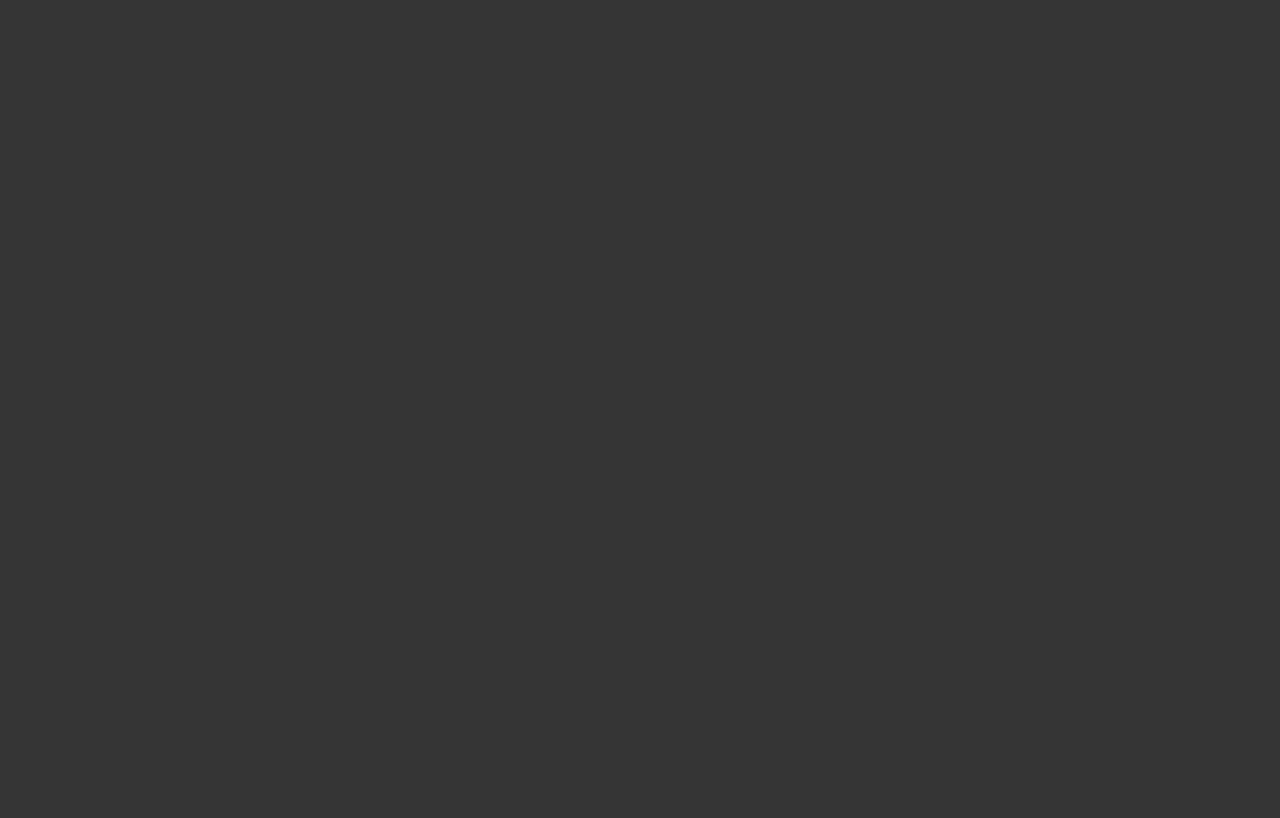
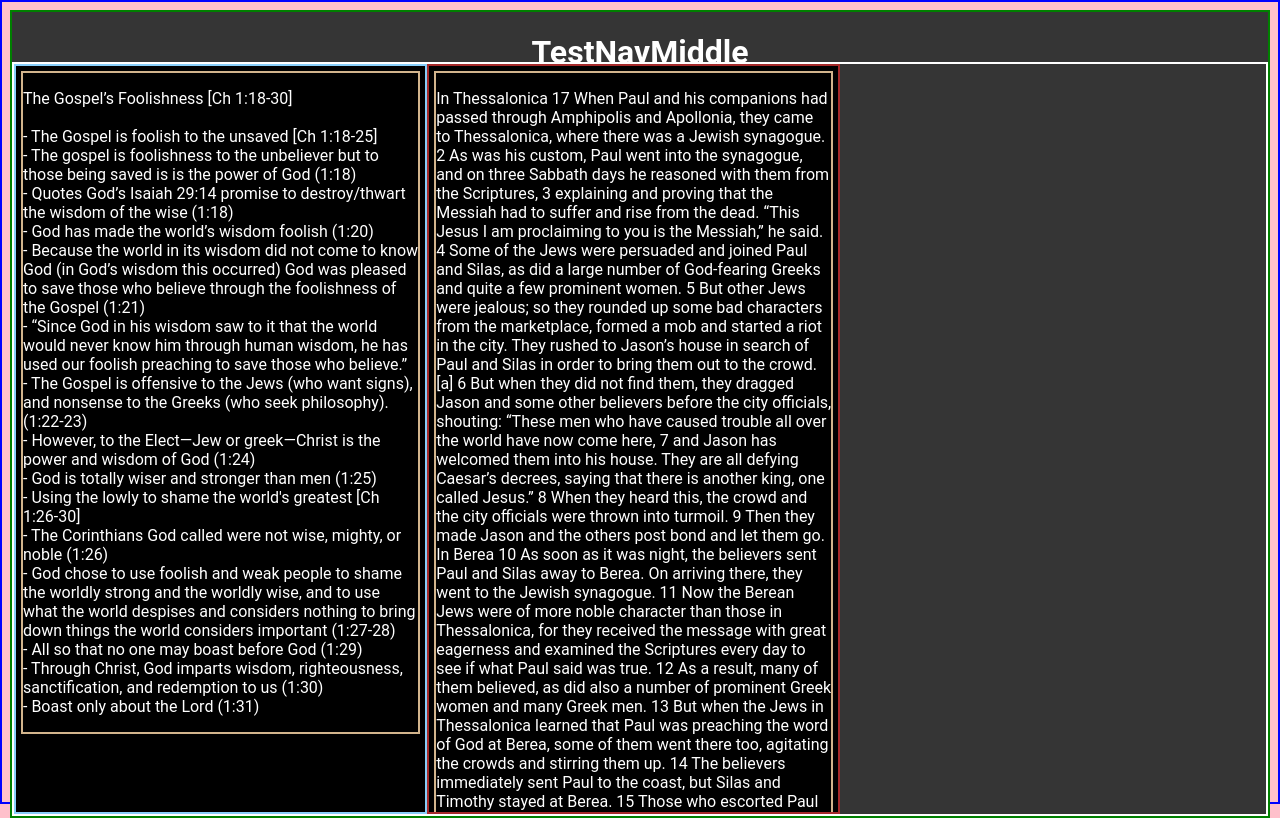
Before and after one commit to BereanBible/BereanBible.github.io, a PHP site: page / in a window 1280 px wide. Before the commit the page is empty. Run offline with PHP 8.4, Linux system fonts and the light colour scheme.

Commit message:
Working on height of page and scrollers

```diff
--- a/css/style.css
+++ b/css/style.css
@@ -8,10 +8,21 @@
     --navHeight: 50px;
 }
 
+html {
+    height: 100%/*calc(100vh - var(--navHeight))*/;
+    width: auto;
+    /*DEBUG*/border: solid 2px blue;
+    background-color: pink;
+}
+
 body {
     background-color: var(--defaultBackground);
     color: var(--defaultTextColor);
     font-family: var(--defaultFont);
+
+    height: auto/*calc(100vh - var(--navHeight))*/;
+    /*DEBUG*/overflow: hidden;
+    /*DEBUG*/border: solid 2px green;
 }
 
 
@@ -42,7 +53,8 @@ body {
 
 #main {
     width: auto;/*Or should be 3x auto?*/
-    height: auto;
+    height: calc(100vh - var(--navHeight));
+    overflow: hidden;
 
     /* CSS Grid Structure */
     display: grid;
@@ -51,6 +63,7 @@ body {
     grid-auto-rows: auto;
     grid-template-areas:
         "mrg bib itl";
+    /*DEBUG*/border: solid 2px white;
 }
 
 #bibleContainer {
@@ -58,12 +71,32 @@ body {
     background-color: var(--bibleBackground);
     display: flex;
     flex-wrap: wrap;
+    padding: 5px;
+    overflow-y: auto;
+    /*DEBUG*/border: solid 2px brown;
 }
 
 #marginContainer {
     grid-area: mrg;
     background-color: var(--marginBackground);
+    padding: 5px;
+    overflow-y: auto;
+    /*DEBUG*/border: solid 2px lightskyblue;
 }
+
+#bibleContent {
+    margin: 0px;
+    padding: 0px;
+    /*DEBUG*/border: solid 2px tan;
+}
+
+#marginContent {
+    margin: 0px;
+    padding: 0px;
+    /*DEBUG*/border: solid 2px tan;
+}
+
+
 
 .center {
     display: flex;
--- a/includes/headTagContents.php
+++ /dev/null
@@ -1,10 +0,0 @@
-<meta charset="UTF-8">
-<meta name="viewport" content="width=device-width, initial-scale=1.0">
-
-<!-- Stylesheets -->
-<link href="css/style.css" rel="stylesheet" />
-
-<!-- Favicon -->
-<link rel="icon" href="graphics/favicon.ico" type="image/x-icon">
-
-<link rel="manifest" href="manifest.json">
--- a/includes/serviceWorkerScript.php
+++ /dev/null
@@ -1,5 +0,0 @@
-<script>
-    if ('serviceWorker' in navigator) {
-        navigator.serviceWorker.register('/serviceWorker.js');
-    }
-</script>
--- /dev/null
+++ b/index.html
@@ -0,0 +1,95 @@
+<!DOCTYPE html>
+<html lang="en">
+<head>
+	<meta charset="UTF-8">
+    <meta name="viewport" content="width=device-width, initial-scale=1.0">
+
+    <!-- Stylesheets -->
+    <link href="css/style.css" rel="stylesheet" />
+
+    <!-- Favicon -->
+    <link rel="icon" href="graphics/favicon.ico" type="image/x-icon">
+
+    <link rel="manifest" href="manifest.json">
+</head>
+<body>
+
+    <div id="navBar">
+        <div id="navLeft" class="center">
+            <!--???-->
+        </div>
+
+        <div id="navMiddle" class="center">
+            <!--???-->
+            <h1>TestNavMiddle</h1>
+        </div>
+
+        <div id="navRight" class="center">
+            <!--???-->
+        </div>
+    </div>
+
+    <div id="main">
+
+        <div id="bibleContainer" class="">
+            <!--???-->
+            <div id="bibleContent">
+                <p>
+                    In Thessalonica
+                    17 When Paul and his companions had passed through Amphipolis and Apollonia, they came to Thessalonica, where there was a Jewish synagogue. 2 As was his custom, Paul went into the synagogue, and on three Sabbath days he reasoned with them from the Scriptures, 3 explaining and proving that the Messiah had to suffer and rise from the dead. “This Jesus I am proclaiming to you is the Messiah,” he said. 4 Some of the Jews were persuaded and joined Paul and Silas, as did a large number of God-fearing Greeks and quite a few prominent women.
+
+                    5 But other Jews were jealous; so they rounded up some bad characters from the marketplace, formed a mob and started a riot in the city. They rushed to Jason’s house in search of Paul and Silas in order to bring them out to the crowd.[a] 6 But when they did not find them, they dragged Jason and some other believers before the city officials, shouting: “These men who have caused trouble all over the world have now come here, 7 and Jason has welcomed them into his house. They are all defying Caesar’s decrees, saying that there is another king, one called Jesus.” 8 When they heard this, the crowd and the city officials were thrown into turmoil. 9 Then they made Jason and the others post bond and let them go.
+
+                    In Berea
+                    10 As soon as it was night, the believers sent Paul and Silas away to Berea. On arriving there, they went to the Jewish synagogue. 11 Now the Berean Jews were of more noble character than those in Thessalonica, for they received the message with great eagerness and examined the Scriptures every day to see if what Paul said was true. 12 As a result, many of them believed, as did also a number of prominent Greek women and many Greek men.
+
+                    13 But when the Jews in Thessalonica learned that Paul was preaching the word of God at Berea, some of them went there too, agitating the crowds and stirring them up. 14 The believers immediately sent Paul to the coast, but Silas and Timothy stayed at Berea. 15 Those who escorted Paul brought him to Athens and then left with instructions for Silas and Timothy to join him as soon as possible.
+
+                    In Athens
+                    16 While Paul was waiting for them in Athens, he was greatly distressed to see that the city was full of idols. 17 So he reasoned in the synagogue with both Jews and God-fearing Greeks, as well as in the marketplace day by day with those who happened to be there. 18 A group of Epicurean and Stoic philosophers began to debate with him. Some of them asked, “What is this babbler trying to say?” Others remarked, “He seems to be advocating foreign gods.” They said this because Paul was preaching the good news about Jesus and the resurrection. 19 Then they took him and brought him to a meeting of the Areopagus, where they said to him, “May we know what this new teaching is that you are presenting? 20 You are bringing some strange ideas to our ears, and we would like to know what they mean.” 21 (All the Athenians and the foreigners who lived there spent their time doing nothing but talking about and listening to the latest ideas.)
+
+                    22 Paul then stood up in the meeting of the Areopagus and said: “People of Athens! I see that in every way you are very religious. 23 For as I walked around and looked carefully at your objects of worship, I even found an altar with this inscription: to an unknown god. So you are ignorant of the very thing you worship—and this is what I am going to proclaim to you.
+
+                    24 “The God who made the world and everything in it is the Lord of heaven and earth and does not live in temples built by human hands. 25 And he is not served by human hands, as if he needed anything. Rather, he himself gives everyone life and breath and everything else. 26 From one man he made all the nations, that they should inhabit the whole earth; and he marked out their appointed times in history and the boundaries of their lands. 27 God did this so that they would seek him and perhaps reach out for him and find him, though he is not far from any one of us. 28 ‘For in him we live and move and have our being.’[b] As some of your own poets have said, ‘We are his offspring.’[c]
+
+                    29 “Therefore since we are God’s offspring, we should not think that the divine being is like gold or silver or stone—an image made by human design and skill. 30 In the past God overlooked such ignorance, but now he commands all people everywhere to repent. 31 For he has set a day when he will judge the world with justice by the man he has appointed. He has given proof of this to everyone by raising him from the dead.”
+
+                    32 When they heard about the resurrection of the dead, some of them sneered, but others said, “We want to hear you again on this subject.” 33 At that, Paul left the Council. 34 Some of the people became followers of Paul and believed. Among them was Dionysius, a member of the Areopagus, also a woman named Damaris, and a number of others.
+                </p>
+            </div>
+        </div>
+
+        <div id="marginContainer" class="">
+            <!--needs to be a live edited and saved text box of the current open margin file-->
+            <div id="marginContent">
+                <p>
+                    The Gospel’s Foolishness [Ch 1:18-30] <br/>
+                    <br/>    - The Gospel is foolish to the unsaved [Ch 1:18-25]
+                    <br/>    - The gospel is foolishness to the unbeliever but to those being saved is is the power of God (1:18)
+                    <br/>    - Quotes God’s Isaiah 29:14 promise to destroy/thwart the wisdom of the wise (1:18)
+                    <br/>    - God has made the world’s wisdom foolish (1:20)
+                    <br/>    - Because the world in its wisdom did not come to know God (in God’s wisdom this occurred) God was pleased to save those who believe through the foolishness of the Gospel (1:21)
+                    <br/>    - “Since God in his wisdom saw to it that the world would never know him through human wisdom, he has used our foolish preaching to save those who believe.”
+                    <br/>    - The Gospel is offensive to the Jews (who want signs), and nonsense to the Greeks (who seek philosophy). (1:22-23)
+                    <br/>    - However, to the Elect—Jew or greek—Christ is the power and wisdom of God (1:24)
+                    <br/>    - God is totally wiser and stronger than men (1:25)
+
+                    <br/>    - Using the lowly to shame the world's greatest [Ch 1:26-30]
+                    <br/>    - The Corinthians God called were not wise, mighty, or noble (1:26)
+                    <br/>    - God chose to use foolish and weak people to shame the worldly strong and the worldly wise, and to use what the world despises and considers nothing to bring down things the world considers important (1:27-28)
+                    <br/>    - All so that no one may boast before God (1:29)
+                    <br/>    - Through Christ, God imparts wisdom, righteousness, sanctification, and redemption to us (1:30)
+                    <br/>    - Boast only about the Lord (1:31)
+                </p>
+            </div>
+        </div>
+
+    </div>
+
+    <script>
+        if ('serviceWorker' in navigator) {
+            navigator.serviceWorker.register('/serviceWorker.js');
+        }
+    </script>
+</body>
+</html>
--- a/index.php
+++ /dev/null
@@ -1,36 +0,0 @@
-<!DOCTYPE html>
-<html lang="en">
-<head>
-	<?php include("includes/headTagContents.php");?>
-</head>
-<body>
-
-    <div id="navBar">
-        <div id="navLeft" class="center">
-            <!--???-->
-        </div>
-
-        <div id="navMiddle" class="center">
-            <!--???-->
-        </div>
-
-        <div id="navRight" class="center">
-            <!--???-->
-        </div>
-    </div>
-
-    <div id="main">
-
-        <div id="bibleContainer" class="">
-            <!--???-->
-        </div>
-
-        <div id="marginContainer" class="">
-            <!--needs to be a live edited and saved text box of the current open margin file-->
-        </div>
-
-    </div>
-
-    <?php include("includes/serviceWorkerScript.php");?>
-</body>
-</html>
```
